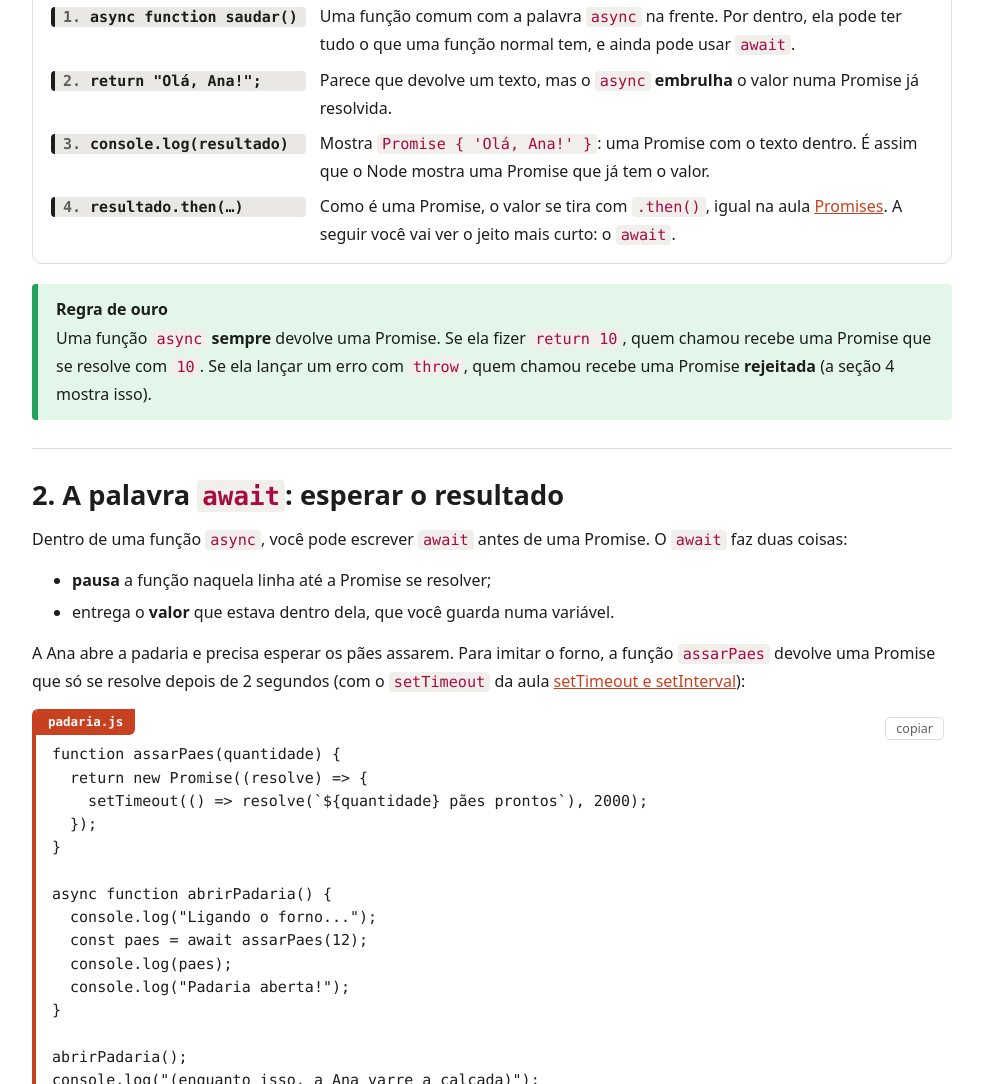
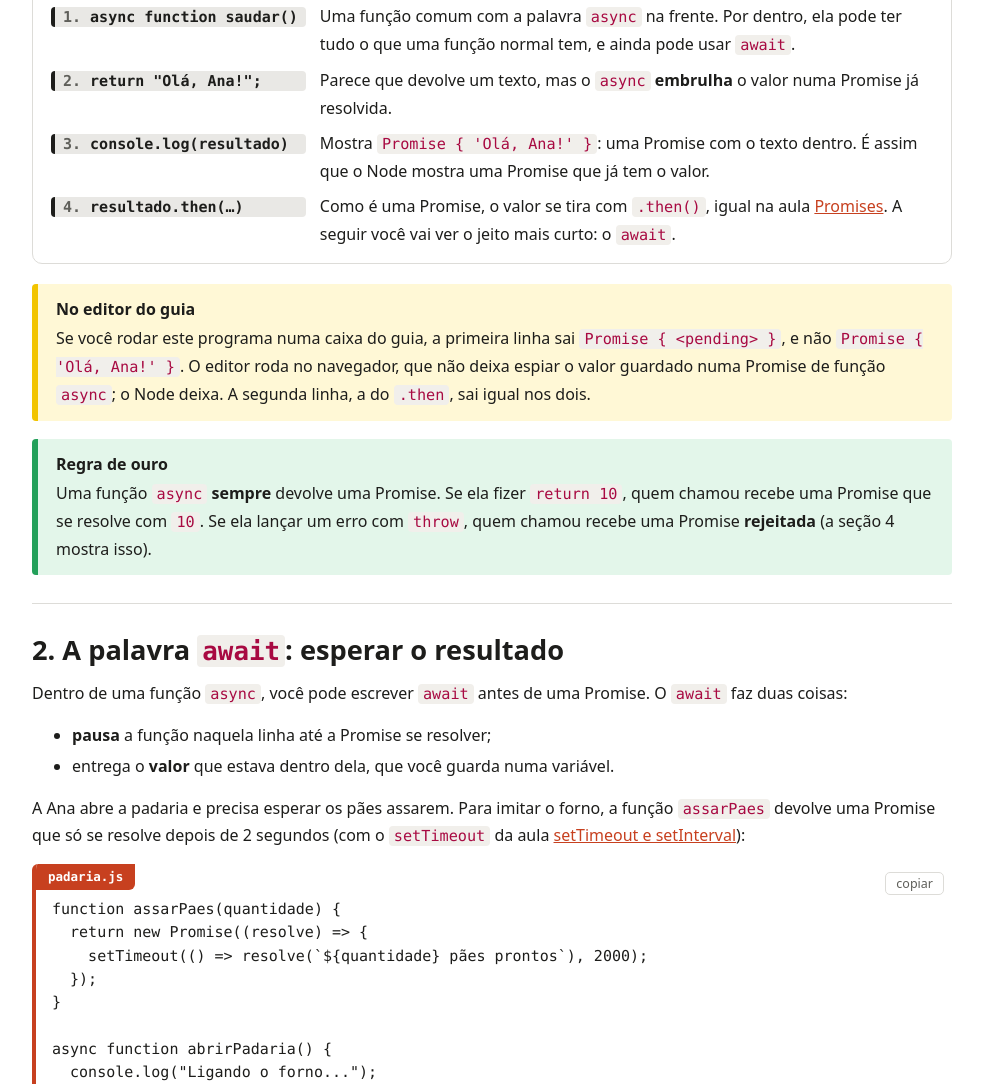
Before and after one commit to Wallysondevs/guia-js, a plain HTML site: page async-await.html in a window 1280 px wide. Shown: the part 1888-2972 px from the top of the page, without its empty margins (258-1241 px from the left). Drawn offline with Linux system fonts and the light colour scheme.

Commit message:
revisão: async-await avisa Promise { <pending> } no editor

```diff
--- a/async-await.html
+++ b/async-await.html
@@ -70,6 +70,11 @@ Olá, Ana!
   <dt>console.log(resultado)</dt><dd>Mostra <code>Promise { 'Olá, Ana!' }</code>: uma Promise com o texto dentro. É assim que o Node mostra uma Promise que já tem o valor.</dd>
   <dt>resultado.then(…)</dt><dd>Como é uma Promise, o valor se tira com <code>.then()</code>, igual na aula <a href="promises.html">Promises</a>. A seguir você vai ver o jeito mais curto: o <code>await</code>.</dd>
 </dl>
+
+<div class="note">
+<strong>No editor do guia</strong>
+<p>Se você rodar este programa numa caixa do guia, a primeira linha sai <code>Promise { &lt;pending&gt; }</code>, e não <code>Promise { 'Olá, Ana!' }</code>. O editor roda no navegador, que não deixa espiar o valor guardado numa Promise de função <code>async</code>; o Node deixa. A segunda linha, a do <code>.then</code>, sai igual nos dois.</p>
+</div>
 
 <div class="tip">
 <strong>Regra de ouro</strong>
```
